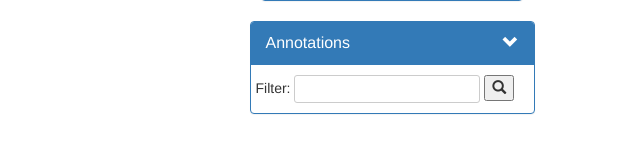
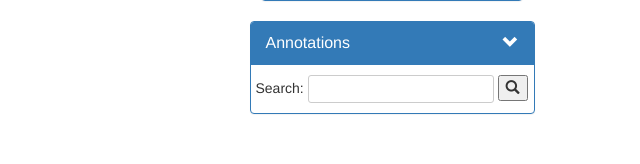
Before and after one commit to Sergiodiaz53/GeckoMGV, a Django app: page / in a window 1280 px wide. Shown: the part 950-1114 px from the top of the page, without its empty margins (640-1280 px from the left). Run offline with Django 3.2, Linux system fonts and the light colour scheme; parts of the project's set-up code (start-up, migrations or seed data) failed here and were passed over; some libraries are stand-ins or nearby versions.

Commit message:
implemented annotation search with checkbox (nicely done)

```diff
--- a/MGV/static/js/MGV/CanvasPainter.js
+++ b/MGV/static/js/MGV/CanvasPainter.js
@@ -473,7 +473,10 @@ function createInstance() {
 				map = true;
 			}
 		}
-
+		for(var index=0;index<searchList.length;index++)
+			document.getElementById(searchList[index]).checked=false;
+		searchList=[];
+		prevTable=document.getElementById("files-tab-content").cloneNode(true);
 		console.timeEnd("reDraw()");
 	};
 
@@ -1458,7 +1461,6 @@ function selectFrag(lines, position, evt) {
 				// Pendiente positiva
 				if ((x0 > x1) && (x0 < x2) && (y0 != y1) && y0!= y2) {
 					distance = calculateDistance(position,lines[j][i]);
-                    console.log(distance+" - "+x0+" - "+y0);
 					if (distance < 6&&filter(lines[j][i])) {
                         linefound = true;
 						arrayIndex = j;
--- a/MGV/static/js/mainFunctions.js
+++ b/MGV/static/js/mainFunctions.js
@@ -5,6 +5,8 @@
  */
 var prevTable="";
 var currTable="";
+var searchList=[];
+
 
 function saveCSV(){
     var anot=[],csvtab=[];
@@ -66,11 +68,25 @@ function showDivInfoInPopup(divID, page, name){
 }
 function showResults(filterText,firstFilter)
 {
+    if(filterText)
+        $('.SearchFilter2').val("");
     if(firstFilter&&prevTable!="")
         document.getElementById("output").replaceChild(prevTable.cloneNode(true),document.getElementById("files-tab-content"));
     if(filterText!=""){
-        prevTable=document.getElementById("files-tab-content").cloneNode(true);
-        search(filterText,1)
+        //prevTable=document.getElementById("files-tab-content").cloneNode(true);
+        if($("#"+filterText.toLowerCase()+"").length==0)
+            search(filterText);
+        else
+            if(document.getElementById(filterText.trim().toLowerCase()).checked){
+                searchList.push(filterText.toLowerCase());
+                search(filterText);
+            } else if(searchList.indexOf(filterText.toLowerCase())!=-1) {
+                document.getElementById("output").replaceChild(prevTable.cloneNode(true),document.getElementById("files-tab-content"));
+                searchList.splice(searchList.indexOf(filterText.toLowerCase()),1);
+                for(var index= 0;index<searchList.length;index++)
+                    setTimeout(search(searchList[index]),5);
+            }
+
     }
 
 }
@@ -79,7 +95,7 @@ function search(text){
     text=text.trim();
     if(text.indexOf(" ")>-1){
         search(text.substring(0,text.indexOf(" ")));
-        setTimeout(search(text.substring(text.indexOf(" "),text.length)),50);
+        setTimeout(search(text.substring(text.indexOf(" "),text.length)),10);
         return;
     }
     for(var fileNum=0;fileNum<lines.length;fileNum++){
@@ -94,8 +110,8 @@ function search(text){
         }
         currTable=document.getElementById("files-tab-content").cloneNode(true);
         if($("#"+text.toLowerCase()+"").length==0) {
-            $("#Annotations").append("<div class=\"checkbox\"><label> <input type=\"checkbox\" onclick= \"showResults(\'"+text.trim()+"\',false)\" id=\"" + text.toLowerCase() + "\" >" + text + "</label> </div>");
-            //filters.push(text);
+            $("#Annotations").append("<div name=\"word\" class=\"checkbox\" ><label> <input type=\"checkbox\" onclick= \"showResults(\'"+text.trim()+"\',false)\" id=\"" + text.toLowerCase() + "\" checked >" + text + "</label> </div>");
+            searchList.push(text.toLowerCase());
         }
 }
 
@@ -134,7 +150,6 @@ function dialogFrags(){
             $detachedChildren.appendTo($dialogContainer);
         }
     });
-    prevTable=document.getElementById("files-tab-content").cloneNode(true);
 }
 
 function dialogAnnotations(){
--- a/MGV/templates/index.html
+++ b/MGV/templates/index.html
@@ -199,13 +199,13 @@
                             <div id="AnnotColapsed" class="panel-collapse collapse in">
 							<div class="panel-body">
 								<div class="row top-buffer btn-padding">
-                                    <div id="Annotations">
+                                    <form name="search" id="Annotations" >
                                         <div class="SearchTitleFilterButton">
-                                            <span>Filter:</span>
+                                            <span>Search:</span>
                                             <input type="text" class="SearchFilter2" />
                                             <button class="SearchButton" onclick="showResults($('.SearchFilter2').val(),true)"><span class="glyphicon glyphicon-search"></span></button>
                                         </div>
-                                    </div>
+                                    </form>
                                 </div>
 								</div>
 							</div>
```
Also changed, not shown: 1 other file.
